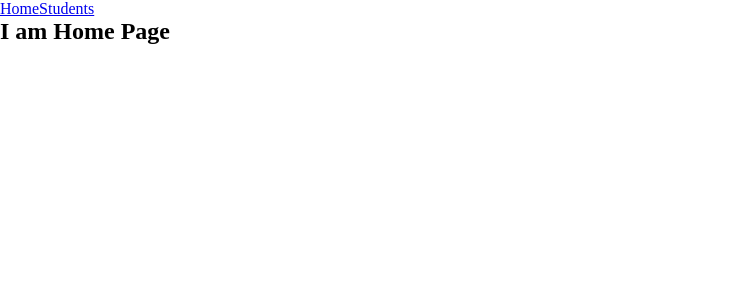
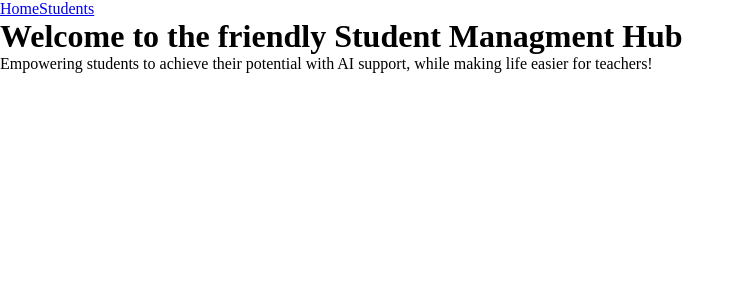
Before and after one commit to Lu-Smith/sphinx_ai_react_project, a React (Vite) app: page / in a window 1280 px wide. Shown: the top 300 px of the page, without its empty margins (0-745 px from the left). Built offline with nearby package versions, Linux system fonts and the light colour scheme.

Commit message:
Updated HomePage.tsx content

```diff
--- a/src/pages/HomePage.tsx
+++ b/src/pages/HomePage.tsx
@@ -1,7 +1,8 @@
 const HomePage = () => {
     return (
         <div className="HomePage">
-            <h2>I am Home Page</h2>
+            <h1>Welcome to the friendly Student Managment Hub</h1>
+            <p>Empowering students to achieve their potential with AI support, while making life easier for teachers!</p>
         </div>
      );
 }
```
